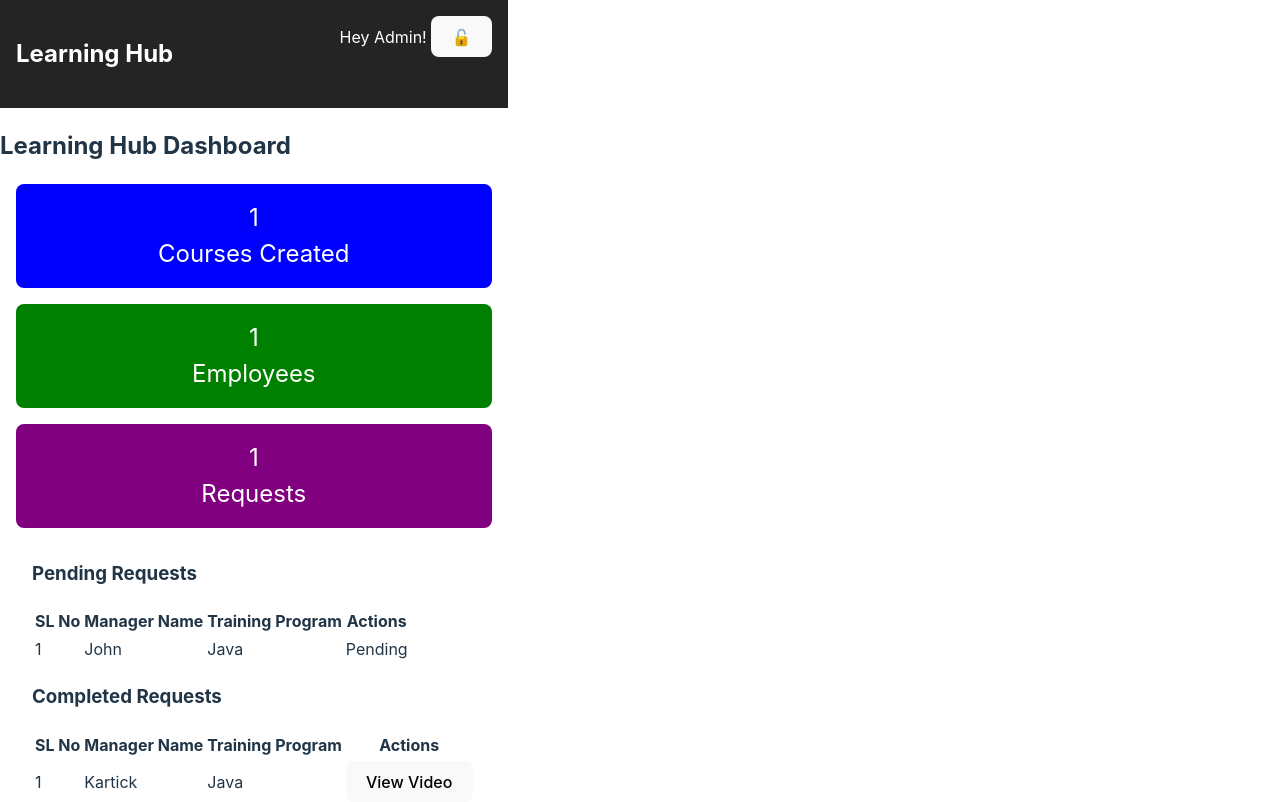
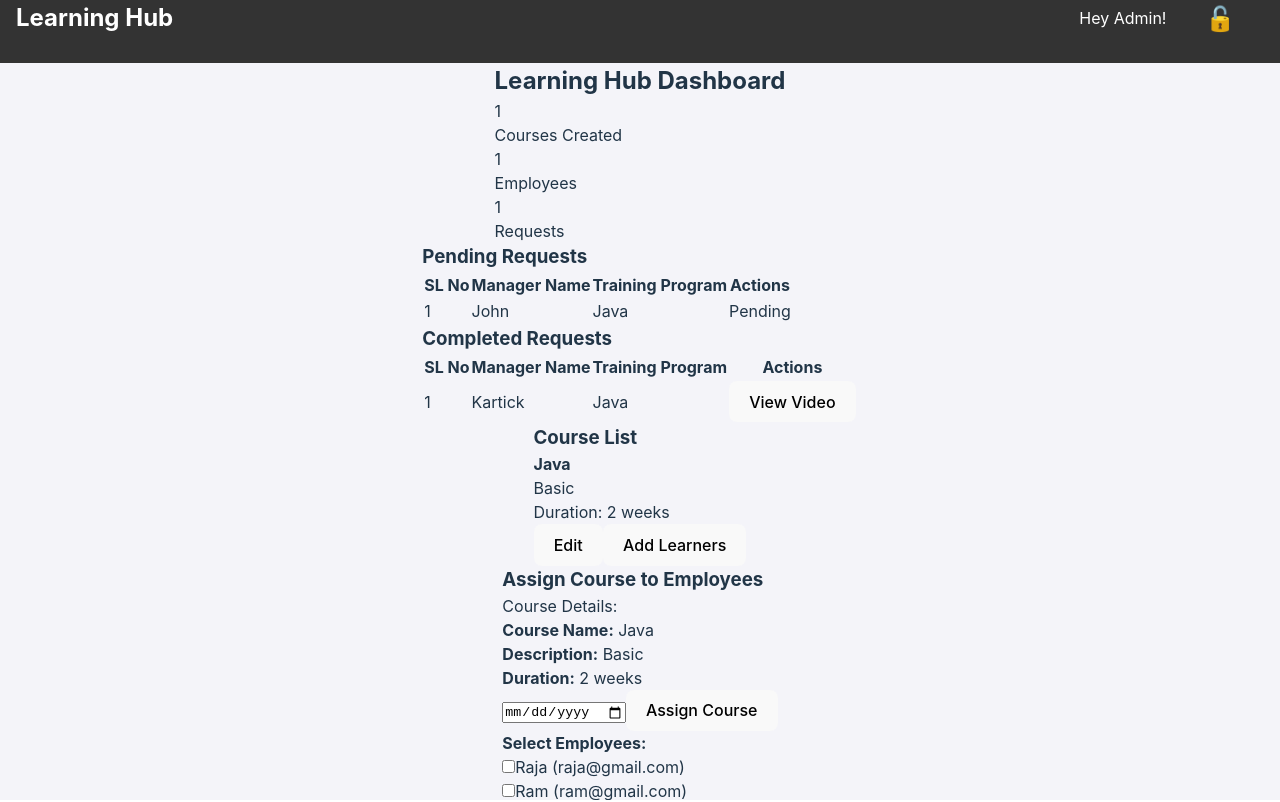
Before and after one commit to L-DMS-V1/Batch-1, a React (Vite) app in the folder Frontend/: page / in a window 1280 px wide. Shown: the top 802 px of the page. Built offline with nearby package versions, Linux system fonts and the light colour scheme.

Commit message:
Update App.css

```diff
--- a/Frontend/src/App.css
+++ b/Frontend/src/App.css
@@ -1,24 +1,104 @@
+/* App.css */
+
+* {
+  margin: 0;
+  padding: 0;
+  box-sizing: border-box;
+}
+
+html, body, #root, .App {
+  height: 100%;
+  width: 100%;
+  display: flex;
+  flex-direction: column;
+  align-items: center;
+  justify-content: center;
+  background-color: #f4f4f9;
+}
+
+.App {
+  display: flex;
+  flex-direction: column;
+  width: 100vw;
+  height: 100vh;
+  overflow: auto;
+}
+
 .navbar {
+  width: 100%;
+  background-color: #333;
+  color: #fff;
+  padding: 1rem;
   display: flex;
   justify-content: space-between;
-  padding: 1rem;
-  background-color: #242424;
-  color: white;
+  align-items: center;
 }
 
-.card {
-  padding: 1rem;
-  margin: 1rem;
-  border-radius: 8px;
-  color: white;
-  text-align: center;
+.user-info {
+  font-size: 1rem;
+  display: flex;
+  align-items: center;
+}
+
+#logout-btn {
+  background: transparent;
+  border: none;
+  color: #ffcccb;
+  margin-left: 10px;
+  cursor: pointer;
   font-size: 1.5rem;
 }
 
-.blue { background-color: blue; }
-.green { background-color: green; }
-.purple { background-color: purple; }
+.centered-content {
+  flex: 1;
+  display: flex;
+  flex-direction: column;
+  align-items: center;
+  justify-content: flex-start;
+  width: 100%;
+  max-width: 1200px;
+  padding: 20px;
+}
 
-.courses, .course-assignment, .requests {
-  margin: 2rem;
+h1 {
+  font-size: 2.5rem;
+  margin-bottom: 1.5rem;
 }
+
+.navigation-buttons {
+  display: flex;
+  justify-content: center;
+  gap: 1rem;
+  margin-bottom: 2rem;
+}
+
+.navigation-buttons button {
+  padding: 0.75rem 2rem;
+  font-size: 1.25rem;
+  border: none;
+  background-color: #444;
+  color: white;
+  border-radius: 5px;
+  cursor: pointer;
+  transition: background-color 0.3s;
+}
+
+.navigation-buttons button:hover {
+  background-color: #666;
+}
+
+.section-content {
+  width: 100%;
+  max-width: 800px;
+  margin-top: 2rem;
+  background: #ffffff;
+  padding: 20px;
+  box-shadow: 0 4px 8px rgba(0, 0, 0, 0.1);
+  border-radius: 8px;
+  text-align: left;
+}
+
+.section-content h2 {
+  font-size: 1.5rem;
+  margin-bottom: 1rem;
+}
```
